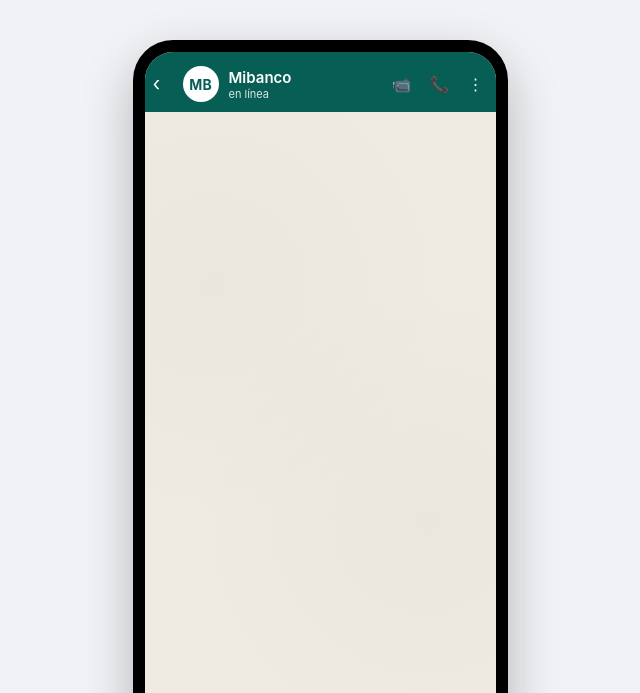
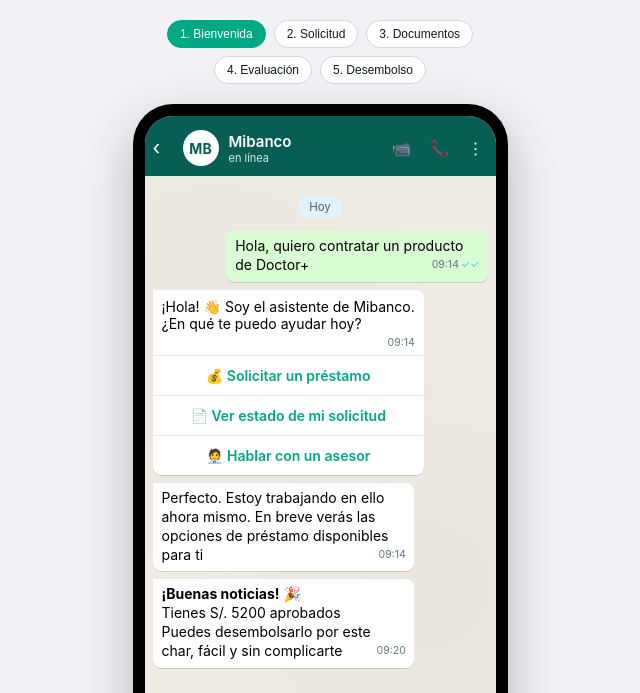
Before and after one commit to andre-burgos13/mibanco-whatsapp-mockup-doctor-, a plain HTML site: page index.html in a window 1280 px wide. Shown: the part 105-798 px from the top of the page, without its empty margins (320-960 px from the left). Drawn offline with Linux system fonts and the light colour scheme.

Commit message:
Update index.html

```diff
--- a/index.html
+++ b/index.html
@@ -355,8 +355,8 @@
           options: ["💰 Solicitar un préstamo", "📄 Ver estado de mi solicitud", "🧑‍💼 Hablar con un asesor"]
         },
         { type: "in", text: "Perfecto. Estoy trabajando en ello ahora mismo. En breve verás las opciones de préstamo disponibles para ti",
-          time: "09:14"}
-        { type: "in", text: "<b>¡Buenas noticias!</b> 🎉\nTienes S/. 5200 aprobados\nPuedes desembolsarlo por este char, fácil y sin complicarte"
+          time: "09:14"},
+        { type: "in", text: "<b>¡Buenas noticias!</b> 🎉\nTienes S/. 5200 aprobados\nPuedes desembolsarlo por este char, fácil y sin complicarte",
          time: "09:20",
         options: ["Calcular cuota ideal"]}
       ]
```
